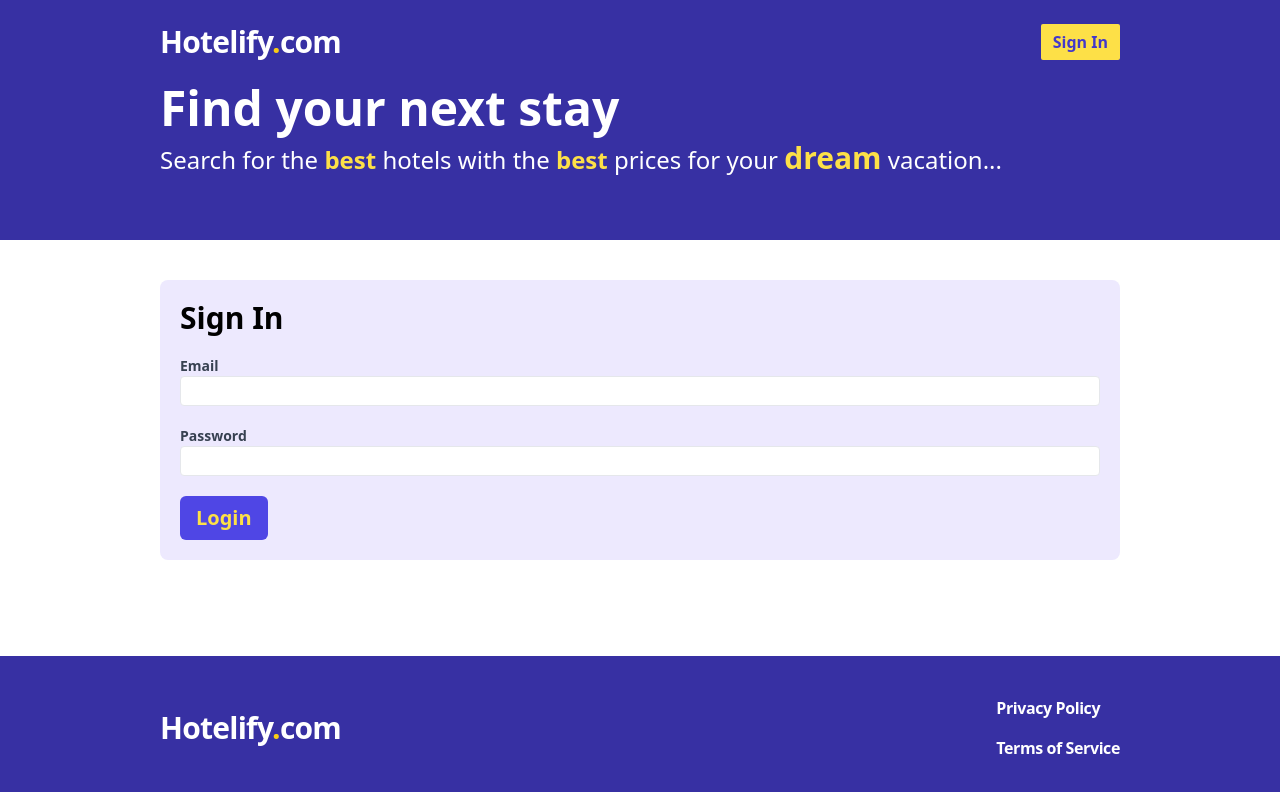
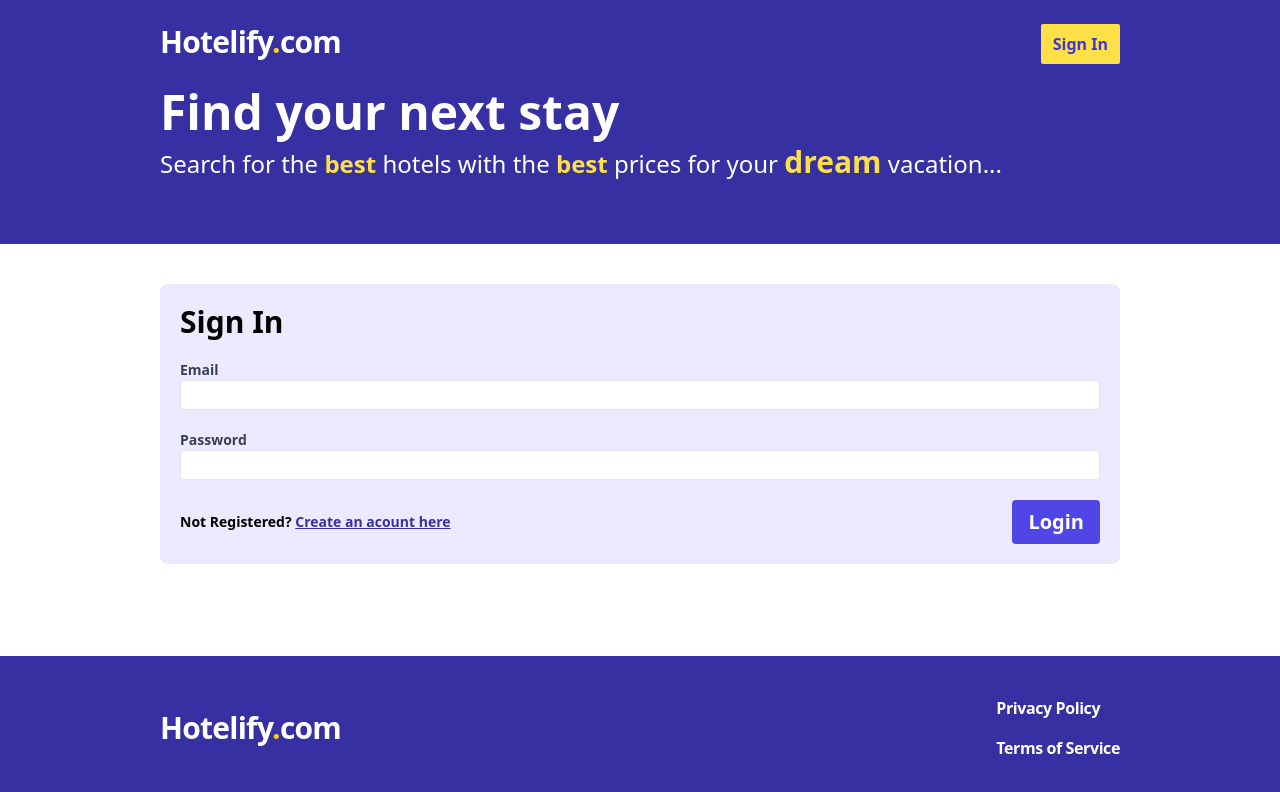
Before and after one commit to Kinshu-Learner/Hotelify, a React (Vite) app in the folder frontend/: page /sign-in in a window 1280 px wide. Shown: the top 792 px of the page. Built offline with nearby package versions, Linux system fonts and the light colour scheme; no server answers.

Commit message:
Added registration link in signIn, basic design changes

```diff
--- a/frontend/src/components/Header.tsx
+++ b/frontend/src/components/Header.tsx
@@ -15,14 +15,24 @@ const Header = () => {
         <span className="flex space-x-2">
           {isLoggedIn ? (
             <>
-              <Link to="/my-bookings">My Bookings</Link>
-              <Link to="/my-hotels">My Hotels</Link>
+              <Link
+                className="p-2 hover:bg-indigo-500 duration-200 rounded-sm font-semibold text-white"
+                to="/my-bookings"
+              >
+                My Bookings
+              </Link>
+              <Link
+                className="p-2 hover:bg-indigo-500 duration-200 rounded-sm font-semibold text-white"
+                to="/my-hotels"
+              >
+                My Hotels
+              </Link>
               <SignOutBUtton />
             </>
           ) : (
             <Link
               to="/sign-in"
-              className="flex items-center rounded-sm bg-yellow-300 text-indigo-700 px-3 font-bold hover:bg-yellow-200 duration-100"
+              className="p-2 rounded-sm bg-yellow-300 text-indigo-700 px-3 font-bold hover:bg-yellow-100 duration-200"
             >
               Sign In
             </Link>
--- a/frontend/src/components/SignOutButton.tsx
+++ b/frontend/src/components/SignOutButton.tsx
@@ -23,7 +23,7 @@ const SignOutBUtton = () => {
   return (
     <button
       onClick={handleClick}
-      className="flex items-center rounded-sm bg-yellow-300 text-indigo-700 px-3 font-bold hover:bg-yellow-200 duration-100"
+      className="p-2 rounded-sm bg-yellow-300 text-indigo-700 px-3 font-bold hover:bg-yellow-100 duration-200"
     >
       Sign Out
     </button>
--- a/frontend/src/pages/Register.tsx
+++ b/frontend/src/pages/Register.tsx
@@ -125,7 +125,7 @@ const Register = () => {
       <span>
         <button
           type="submit"
-          className="bg-indigo-600 text-yellow-300 text-xl rounded-md py-2 px-4 font-bold hover:bg-indigo-500 hover:text-white duration-200"
+          className="bg-indigo-600 text-white text-xl rounded py-2 px-4 font-bold hover:bg-indigo-500 hover:text-yellow-300 duration-200"
         >
           Create Account
         </button>
--- a/frontend/src/pages/SignIn.tsx
+++ b/frontend/src/pages/SignIn.tsx
@@ -2,7 +2,7 @@ import { useForm } from "react-hook-form";
 import { useMutation, useQueryClient } from "react-query";
 import * as apiClient from "../api-client";
 import { useAppContext } from "../contexts/AppContext";
-import { useNavigate } from "react-router-dom";
+import { Link, useNavigate } from "react-router-dom";
 
 export type SignInFormData = {
   email: string;
@@ -71,10 +71,16 @@ const SignIn = () => {
         )}
       </label>
 
-      <span>
+      <span className="flex items-center justify-between">
+        <span className="text-sm font-semibold">
+          Not Registered?{" "}
+          <Link className="text-indigo-800 underline" to="/register">
+            Create an acount here
+          </Link>
+        </span>
         <button
           type="submit"
-          className="bg-indigo-600 text-yellow-300 text-xl rounded-md py-2 px-4 font-bold hover:bg-indigo-500 hover:text-white duration-200"
+          className="bg-indigo-600 text-white text-xl rounded py-2 px-4 font-bold hover:bg-indigo-500 hover:text-yellow-300 duration-200"
         >
           Login
         </button>
```
